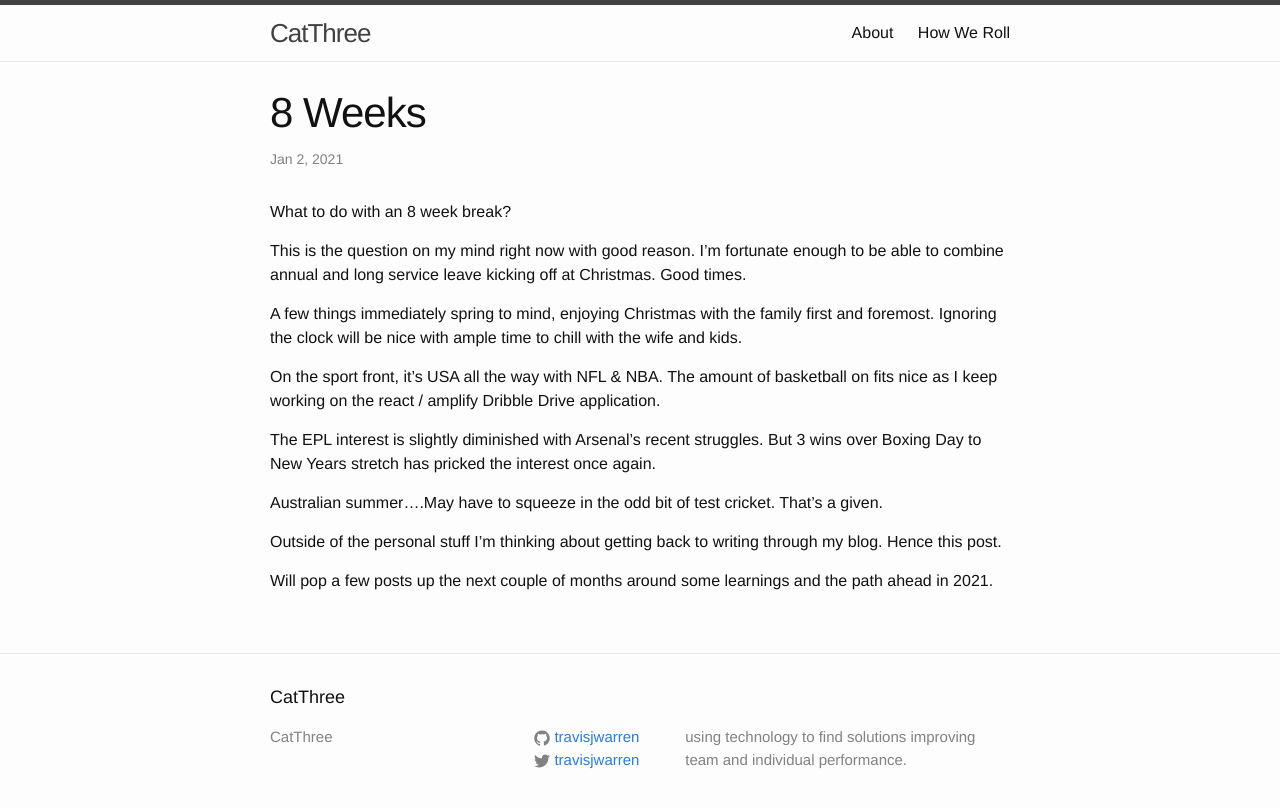
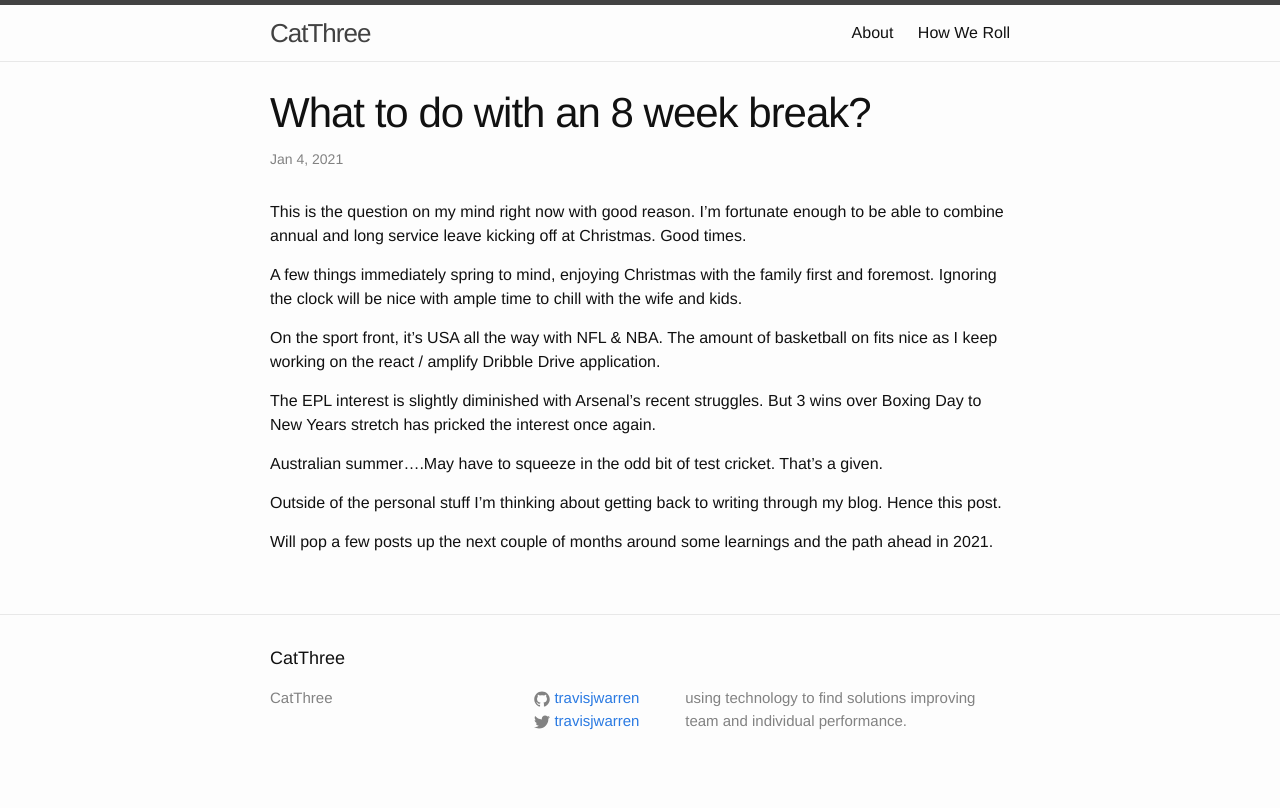
Before and after one commit to travisjwarren/travisjwarren.github.io, a Jekyll site: the page built from _posts/2021-01-02-8-weeks.markdown, in a window 1280 px wide. Shown: the top 808 px of the page. Built offline with Jekyll 4.4.1, drawn with Linux system fonts in a browser that asks for light colours; our own code applies the rules of GitHub Pages for plain Markdown files; some of the changed lines change nothing that is shown.

Commit message:
Update 2021-01-02-8-weeks.markdown

```diff
--- a/_posts/2021-01-02-8-weeks.markdown
+++ b/_posts/2021-01-02-8-weeks.markdown
@@ -1,4 +1,9 @@
-What to do with an 8 week break?
+---
+layout: post
+title:  "What to do with an 8 week break?"
+date:   2021-01-04 12:00:00
+categories: musings
+---
 
 This is the question on my mind right now with good reason. I’m fortunate enough to be able to combine annual and long service leave kicking off at Christmas. Good times.
 
```
